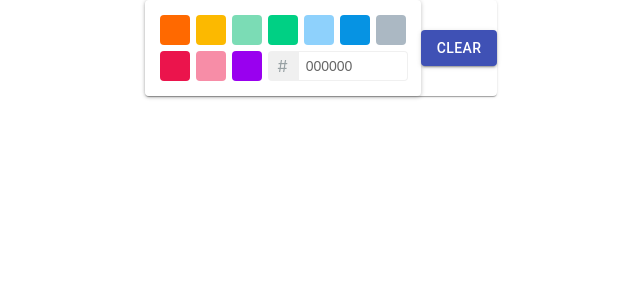
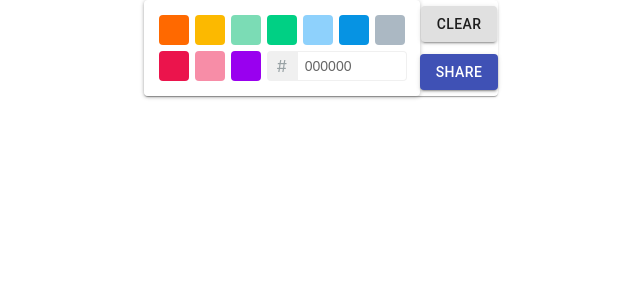
Before and after one commit to trevor-tran/whiteboard, a React (Create React App) app in the folder client/: page / in a window 1280 px wide. Shown: the top 300 px of the page, without its empty margins (319-959 px from the left). Built offline with nearby package versions, Linux system fonts and the light colour scheme.

Commit message:
share button

```diff
--- a/client/src/components/Tool.js
+++ b/client/src/components/Tool.js
@@ -17,18 +17,26 @@ function Tool() {
   return (
     <Draggable bounds='parent'>
       <Paper
-        style={{display: "inline-flex", backgroundColor: "white" }}>
+        style={{ display: "inline-flex", backgroundColor: "white" }}>
         <TwitterPicker
           color={state.color}
           onChangeComplete={pickColor}
         />
+        <div style={{display:'flex', flexDirection:"column"}}>
+          <Button
+            style={{ margin: 'auto' }}
+            variant="contained"
+            className="Clear"
+            onClick={clearDrawing}
+          > Clear </Button>
           <Button
             style={{ margin: 'auto' }}
             variant="contained"
             color="primary"
             className="Clear"
             onClick={clearDrawing}
-        > Clear </Button>
+          > Share </Button>
+        </div>
       </Paper>
     </Draggable>
   )
```
Lines whose indentation alone changed are shown as unchanged.
